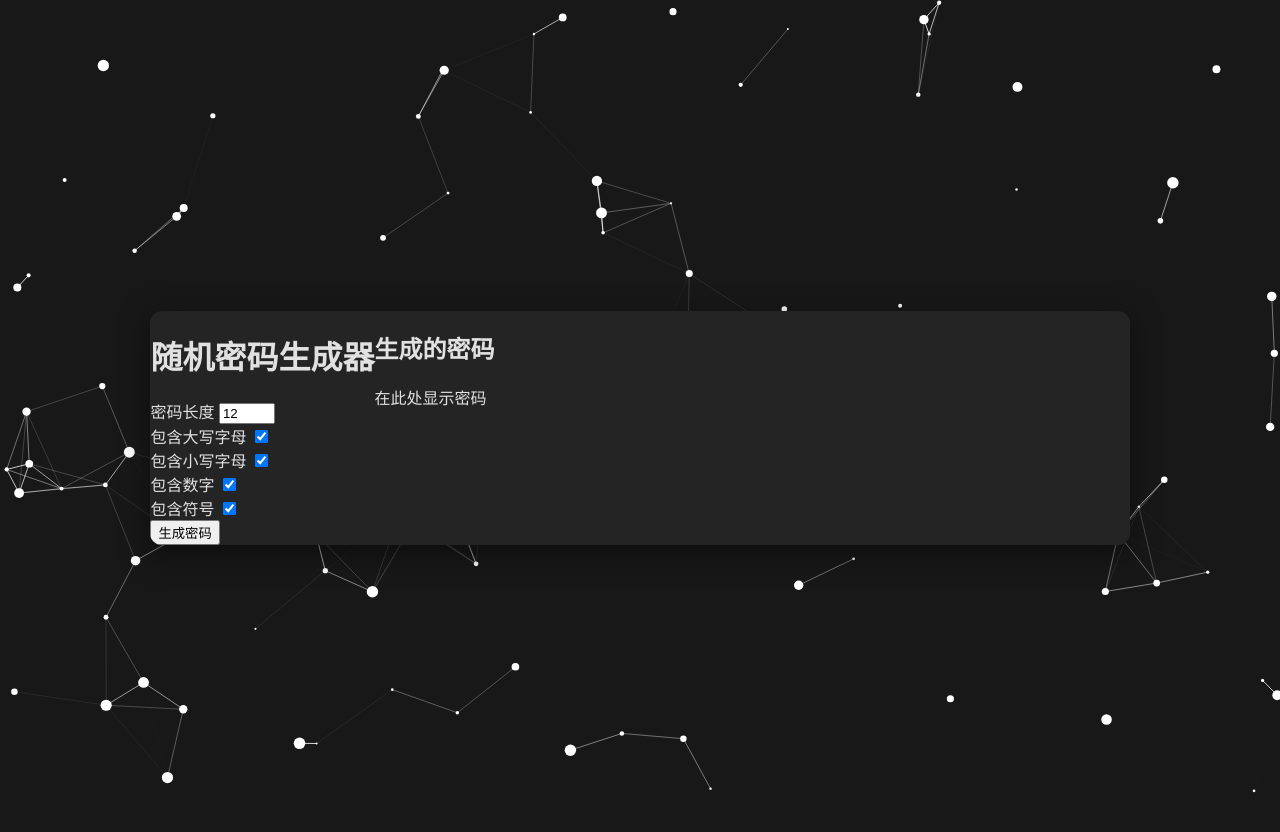
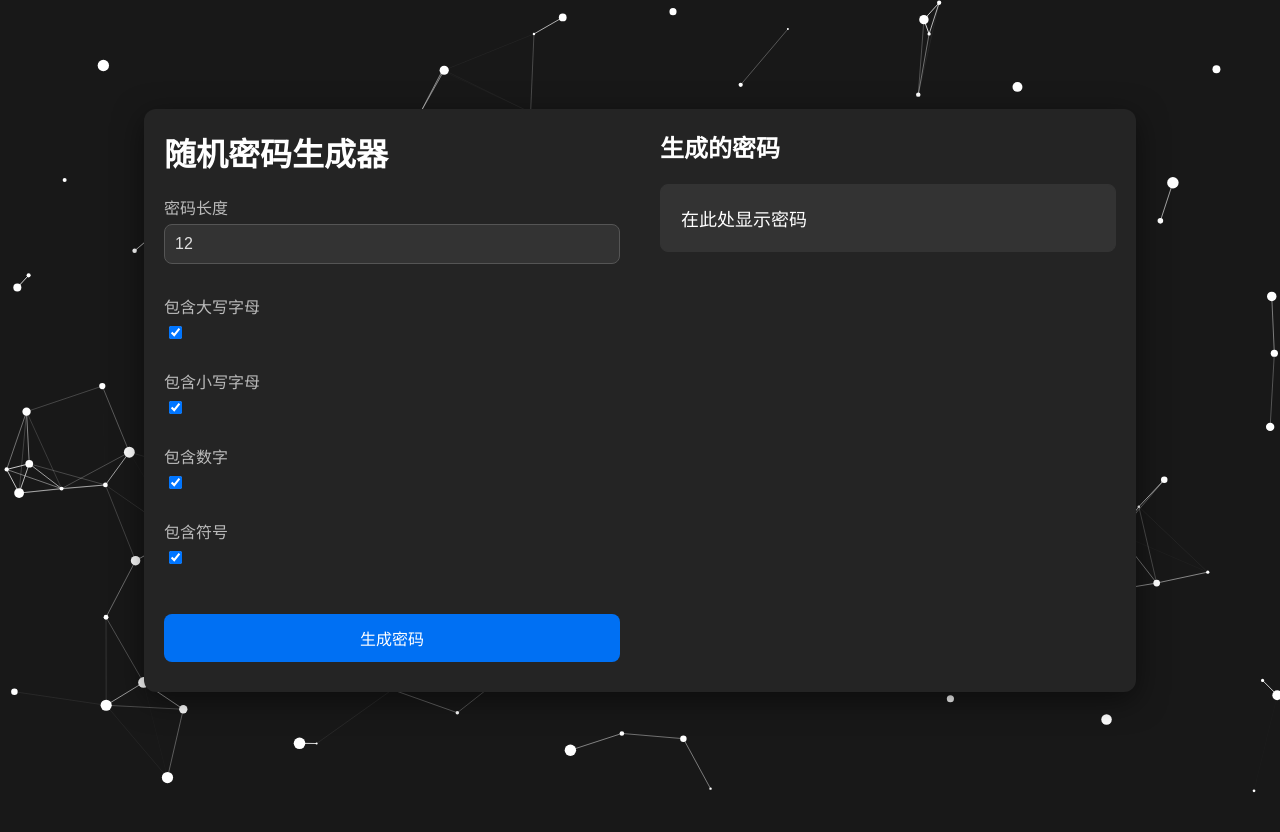
Before and after one commit to ddmm1214/random-password, a plain HTML site: page index.html in a window 1280 px wide. After the commit the page ends 800 px from the top, so only its background shows below. Drawn offline with Linux system fonts and the light colour scheme.

Commit message:
Update style.css
修复css错误

```diff
--- a/style.css
+++ b/style.css
@@ -1,4 +1,10 @@
-/* 全局样式 */
+/* 全局设置 */
+* {
+    margin: 0;
+    padding: 0;
+    box-sizing: border-box;
+}
+
 body {
     font-family: -apple-system, BlinkMacSystemFont, "Segoe UI", Roboto, "Helvetica Neue", Arial, sans-serif;
     background-color: #181818;
@@ -31,6 +37,82 @@ canvas {
     overflow: hidden;
 }
 
+.settings, .result {
+    padding: 20px;
+    flex: 1 1 50%;
+    min-width: 300px;
+}
+
+h1, h2 {
+    margin-bottom: 20px;
+    color: #ffffff;
+}
+
+.input-group {
+    margin-bottom: 20px;
+}
+
+label {
+    font-size: 16px;
+    color: #bbbbbb;
+    display: block;
+    margin-bottom: 5px;
+}
+
+input[type="number"], input[type="checkbox"] {
+    padding: 10px;
+    font-size: 16px;
+    border: 1px solid #555;
+    border-radius: 8px;
+    background-color: #333;
+    color: #e1e1e1;
+    width: 100%;
+    box-sizing: border-box;
+    margin-bottom: 10px;
+}
+
+input[type="checkbox"] {
+    width: auto;
+    margin-left: 5px;
+}
+
+button {
+    background-color: #0070f3;
+    color: white;
+    padding: 12px;
+    font-size: 16px;
+    border: none;
+    border-radius: 8px;
+    cursor: pointer;
+    transition: background-color 0.3s;
+    width: 100%;
+    margin-top: 20px;
+}
+
+button:hover {
+    background-color: #005bb5;
+}
+
+.password-output {
+    margin-top: 20px;
+    padding: 20px;
+    border: 1px solid #333;
+    border-radius: 8px;
+    background-color: #333;
+}
+
+#passwordDisplay {
+    font-size: 18px;
+    word-wrap: break-word;
+    color: #ffffff;
+}
+
+.password-strength {
+    margin-top: 10px;
+    font-size: 14px;
+    color: #bbbbbb;
+}
+
 /* 移动设备全屏铺满 */
 @media (max-width: 768px) {
     body {
```
